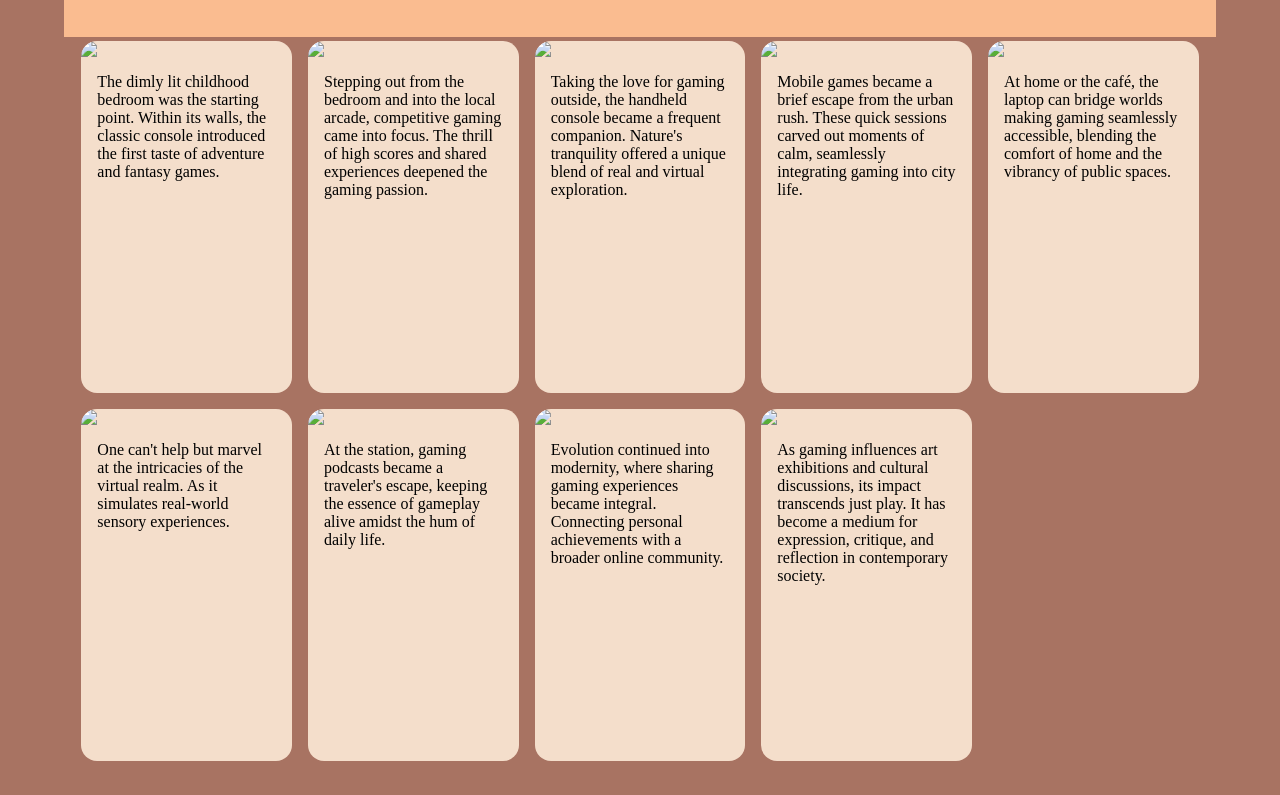
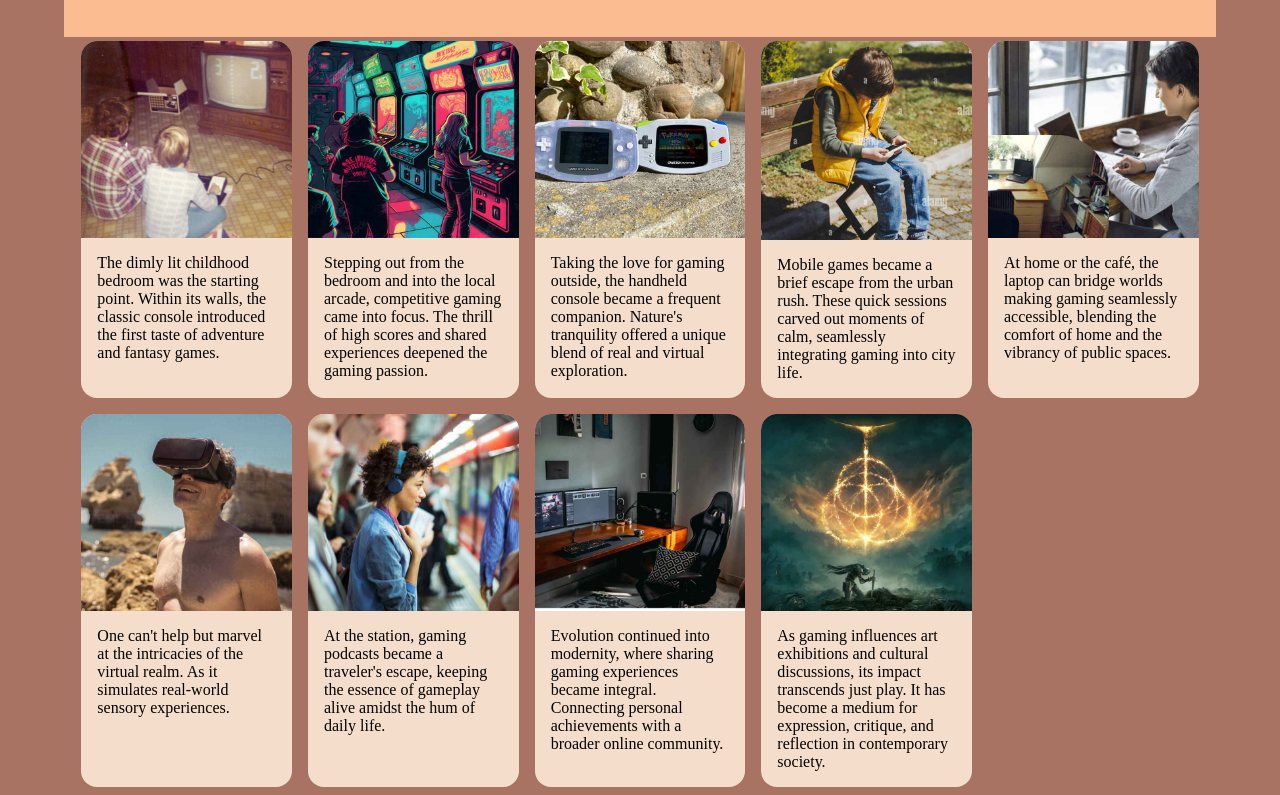
Before and after one commit to xSumisu/DES222_Task1, a plain HTML site: page index.html in a window 1280 px wide. Shown: the part 115-910 px from the top of the page. Before the commit the page ends 884 px from the top, so only its background shows below. Drawn offline with Linux system fonts and the light colour scheme.

Commit message:
Update index.html
dfgjhk

```diff
--- a/index.html
+++ b/index.html
@@ -16,47 +16,47 @@
     </div>
 
     <div class="gaming-space-card" id="gamingSpaceCard1">
-      <img class="gaming-space-image" id="gamingSpaceImage1" src=".images/Atari.jpg"></img>
+      <img class="gaming-space-image" id="gamingSpaceImage1" src="./images/Atari.jpg"></img>
       <div class="gaming-space-description" id="gamingSpaceDescription1">The dimly lit childhood bedroom was the starting point. Within its walls, the classic console introduced the first taste of adventure and fantasy games.</div>
     </div>
 
     <div class="gaming-space-card" id="gamingSpaceCard2">
-      <img class="gaming-space-image" id="gamingSpaceImage2" src=".images/ColourfulArcade.jpg"></img>
+      <img class="gaming-space-image" id="gamingSpaceImage2" src="./images/ColourfulArcade.jpg"></img>
       <div class="gaming-space-description" id="gamingSpaceDescription2">Stepping out from the bedroom and into the local arcade, competitive gaming came into focus. The thrill of high scores and shared experiences deepened the gaming passion.</div>
     </div>
 
     <div class="gaming-space-card" id="gamingSpaceCard3">
-      <img class="gaming-space-image" id="gamingSpaceImage3" src=".images/GBAOutside.jpg"></img>
+      <img class="gaming-space-image" id="gamingSpaceImage3" src="./images/GBAOutside.jpg"></img>
       <div class="gaming-space-description" id="gamingSpaceDescription3">Taking the love for gaming outside, the handheld console became a frequent companion. Nature's tranquility offered a unique blend of real and virtual exploration.</div>
     </div>
 
     <div class="gaming-space-card" id="gamingSpaceCard4">
-      <img class="gaming-space-image" id="gamingSpaceImage4" src=".images/YellowShirt.jpg"></img>
+      <img class="gaming-space-image" id="gamingSpaceImage4" src="./images/YellowShirt.jpg"></img>
       <div class="gaming-space-description" id="gamingSpaceDescription4">Mobile games became a brief escape from the urban rush. These quick sessions carved out moments of calm, seamlessly integrating gaming into city life.</div>
     </div>
 
     <div class="gaming-space-card" id="gamingSpaceCard5">
-      <img class="gaming-space-image" id="gamingSpaceImage5" src=".images/Laptops.jpg"></img>
+      <img class="gaming-space-image" id="gamingSpaceImage5" src="./images/Laptops.jpg"></img>
       <div class="gaming-space-description" id="gamingSpaceDescription5">At home or the café, the laptop can bridge worlds making gaming seamlessly accessible, blending the comfort of home and the vibrancy of public spaces.</div>
     </div>
 
     <div class="gaming-space-card" id="gamingSpaceCard6">
-      <img class="gaming-space-image" id="gamingSpaceImage6" src=".images/WalterVR.jpg"></img>
+      <img class="gaming-space-image" id="gamingSpaceImage6" src="./images/WalterVR.jpg"></img>
       <div class="gaming-space-description" id="gamingSpaceDescription6">One can't help but marvel at the intricacies of the virtual realm. As it simulates real-world sensory experiences.</div>
     </div>
 
     <div class="gaming-space-card" id="gamingSpaceCard7">
-      <img class="gaming-space-image" id="gamingSpaceImage7" src=".images/HeadphonesTrain.jpg"></img>
+      <img class="gaming-space-image" id="gamingSpaceImage7" src="./images/HeadphonesTrain.jpg"></img>
       <div class="gaming-space-description" id="gamingSpaceDescription7">At the station, gaming podcasts became a traveler's escape, keeping the essence of gameplay alive amidst the hum of daily life.</div>
     </div>
 
     <div class="gaming-space-card" id="gamingSpaceCard8">
-      <img class="gaming-space-image" id="gamingSpaceImage8" src=".images/Setup.jpg"></img>
+      <img class="gaming-space-image" id="gamingSpaceImage8" src="./images/Setup.jpg"></img>
       <div class="gaming-space-description" id="gamingSpaceDescription8">Evolution continued into modernity, where sharing gaming experiences became integral. Connecting personal achievements with a broader online community.</div>
     </div>
 
     <div class="gaming-space-card" id="gamingSpaceCard9">
-      <img class="gaming-space-image" id="gamingSpaceImage9" src=".images/EldenBling.jpg"></img>
+      <img class="gaming-space-image" id="gamingSpaceImage9" src="./images/EldenBling.jpg"></img>
       <div class="gaming-space-description" id="gamingSpaceDescription9">As gaming influences art exhibitions and cultural discussions, its impact transcends just play. It has become a medium for expression, critique, and reflection in contemporary society.</div>
     </div>
   </div>
```
